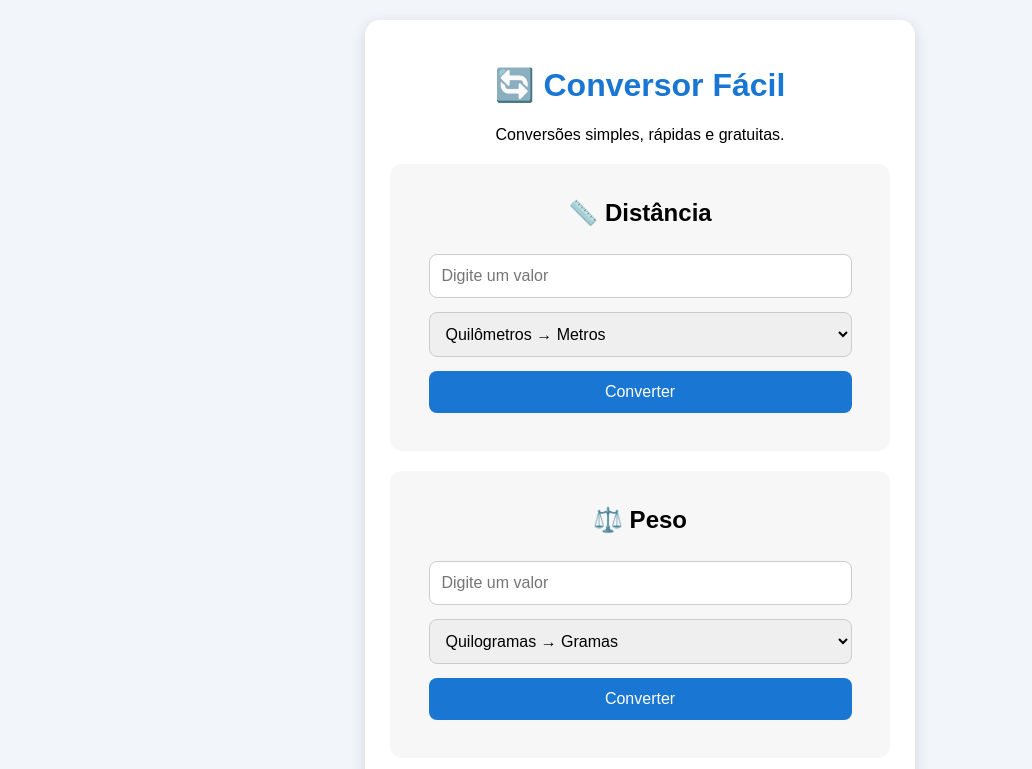
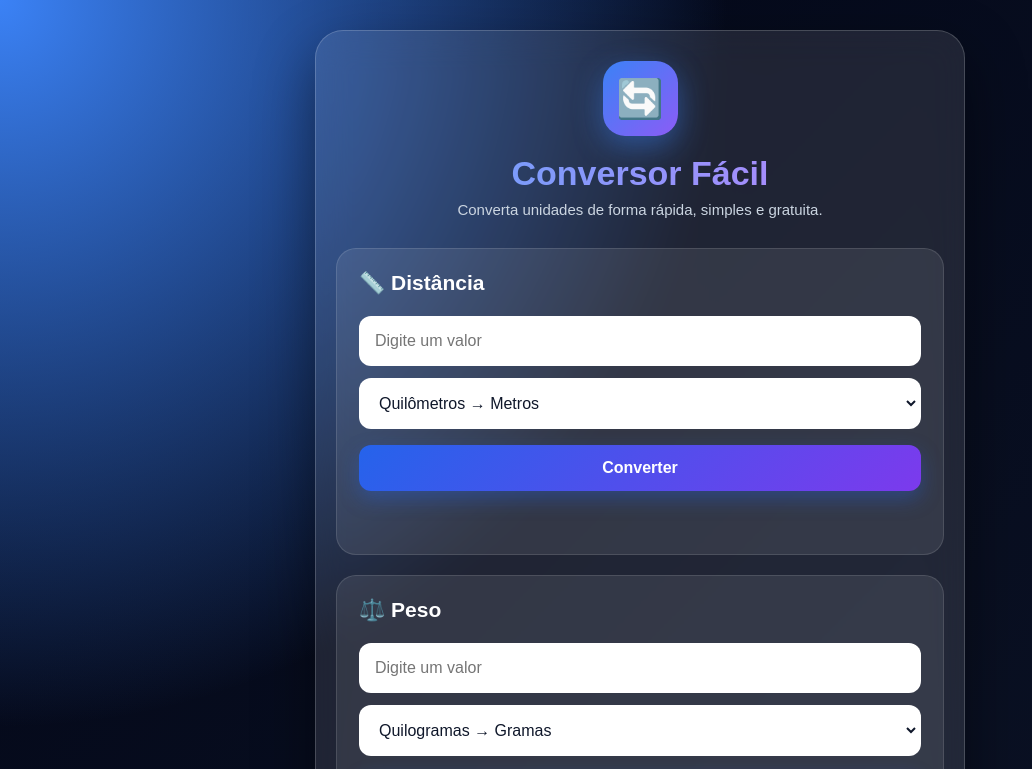
Before and after one commit to juannicolasferreira928-cmyk/conversor-facil, a plain HTML site: page index.html in a window 1280 px wide. Shown: the top 769 px of the page, without its empty margins (0-1032 px from the left). Drawn offline with Linux system fonts and the light colour scheme.

Commit message:
Update index.html

```diff
--- a/index.html
+++ b/index.html
@@ -3,56 +3,217 @@
 <head>
   <meta charset="UTF-8">
   <meta name="viewport" content="width=device-width, initial-scale=1.0">
+
   <title>Conversor Fácil</title>
 
   <style>
+    * {
+      box-sizing: border-box;
+    }
+
     body {
+      margin: 0;
       font-family: Arial, sans-serif;
-      background: #f2f5f9;
-      margin: 0;
-      padding: 20px;
-      text-align: center;
+      min-height: 100vh;
+      padding: 30px 15px;
+      color: #ffffff;
+
+      background:
+        radial-gradient(circle at top left, #3b82f6 0%, transparent 35%),
+        radial-gradient(circle at bottom right, #8b5cf6 0%, transparent 35%),
+        linear-gradient(135deg, #020617, #0f172a);
     }
 
     .caixa {
-      max-width: 500px;
+      width: 100%;
+      max-width: 650px;
       margin: auto;
-      background: white;
-      padding: 25px;
-      border-radius: 15px;
-      box-shadow: 0 4px 15px #0002;
+      padding: 30px 20px;
+
+      background: rgba(255, 255, 255, 0.10);
+      border: 1px solid rgba(255, 255, 255, 0.18);
+      border-radius: 28px;
+
+      backdrop-filter: blur(18px);
+      -webkit-backdrop-filter: blur(18px);
+
+      box-shadow:
+        0 25px 60px rgba(0, 0, 0, 0.45);
+    }
+
+    .topo {
+      text-align: center;
+      margin-bottom: 30px;
+    }
+
+    .logo {
+      width: 75px;
+      height: 75px;
+      margin: auto;
+
+      display: flex;
+      align-items: center;
+      justify-content: center;
+
+      border-radius: 22px;
+
+      font-size: 38px;
+
+      background: linear-gradient(135deg, #3b82f6, #8b5cf6);
+
+      box-shadow:
+        0 10px 30px rgba(59, 130, 246, 0.45);
     }
 
     h1 {
-      color: #1976d2;
+      margin: 18px 0 8px;
+      font-size: 34px;
+
+      background: linear-gradient(90deg, #60a5fa, #c084fc);
+      -webkit-background-clip: text;
+      -webkit-text-fill-color: transparent;
+    }
+
+    .descricao {
+      margin: 0;
+      color: #cbd5e1;
+      font-size: 15px;
     }
 
     .conversor {
       margin-top: 20px;
-      padding: 15px;
-      border-radius: 12px;
-      background: #f7f7f7;
+      padding: 22px;
+
+      border-radius: 20px;
+
+      background: rgba(255, 255, 255, 0.09);
+      border: 1px solid rgba(255, 255, 255, 0.12);
+
+      transition: 0.25s;
     }
 
-    input, select, button {
-      width: 90%;
-      padding: 12px;
-      margin: 7px;
-      border-radius: 8px;
-      border: 1px solid #ccc;
+    .conversor:hover {
+      transform: translateY(-3px);
+
+      background: rgba(255, 255, 255, 0.13);
+
+      box-shadow:
+        0 12px 30px rgba(0, 0, 0, 0.25);
+    }
+
+    .conversor h2 {
+      margin: 0 0 15px;
+      color: #ffffff;
+      font-size: 21px;
+    }
+
+    input,
+    select,
+    button {
+      width: 100%;
+      padding: 14px;
+      margin: 6px 0;
+
+      border-radius: 12px;
+
       font-size: 16px;
+      font-family: Arial, sans-serif;
+
       box-sizing: border-box;
     }
 
+    input,
+    select {
+      color: #0f172a;
+      background: #ffffff;
+      border: 2px solid transparent;
+
+      outline: none;
+
+      transition: 0.2s;
+    }
+
+    input:focus,
+    select:focus {
+      border-color: #60a5fa;
+      box-shadow: 0 0 0 3px rgba(96, 165, 250, 0.2);
+    }
+
     button {
-      background: #1976d2;
-      color: white;
+      margin-top: 10px;
+
+      color: #ffffff;
+      font-weight: bold;
+
       border: none;
+
+      cursor: pointer;
+
+      background: linear-gradient(135deg, #2563eb, #7c3aed);
+
+      box-shadow:
+        0 8px 20px rgba(37, 99, 235, 0.35);
+
+      transition: 0.2s;
+    }
+
+    button:hover {
+      transform: translateY(-2px);
+
+      box-shadow:
+        0 12px 25px rgba(124, 58, 237, 0.45);
+    }
+
+    button:active {
+      transform: scale(0.98);
     }
 
     p[id^="resultado"] {
+      min-height: 20px;
+
+      margin: 15px 0 0;
+
+      color: #93c5fd;
+
+      font-size: 17px;
       font-weight: bold;
-      margin-top: 10px;
+
+      text-shadow:
+        0 0 10px rgba(147, 197, 253, 0.25);
+    }
+
+    .rodape {
+      text-align: center;
+      margin-top: 25px;
+
+      color: #94a3b8;
+      font-size: 13px;
+    }
+
+    @media (max-width: 480px) {
+
+      body {
+        padding: 15px 10px;
+      }
+
+      .caixa {
+        padding: 25px 15px;
+        border-radius: 22px;
+      }
+
+      h1 {
+        font-size: 28px;
+      }
+
+      .logo {
+        width: 65px;
+        height: 65px;
+        font-size: 32px;
+      }
+
+      .conversor {
+        padding: 18px;
+      }
     }
   </style>
 </head>
@@ -61,84 +222,186 @@
 
   <div class="caixa">
 
-    <h1>🔄 Conversor Fácil</h1>
-    <p>Conversões simples, rápidas e gratuitas.</p>
+    <div class="topo">
+
+      <div class="logo">
+        🔄
+      </div>
+
+      <h1>Conversor Fácil</h1>
+
+      <p class="descricao">
+        Converta unidades de forma rápida, simples e gratuita.
+      </p>
+
+    </div>
+
 
     <!-- DISTÂNCIA -->
+
     <div class="conversor">
+
       <h2>📏 Distância</h2>
 
-      <input type="number" id="valor" placeholder="Digite um valor">
+      <input
+        type="number"
+        id="valor"
+        placeholder="Digite um valor"
+      >
 
       <select id="unidade">
-        <option value="km">Quilômetros → Metros</option>
-        <option value="m">Metros → Quilômetros</option>
-        <option value="cm">Centímetros → Metros</option>
+
+        <option value="km">
+          Quilômetros → Metros
+        </option>
+
+        <option value="m">
+          Metros → Quilômetros
+        </option>
+
+        <option value="cm">
+          Centímetros → Metros
+        </option>
+
       </select>
 
-      <button onclick="converter()">Converter</button>
+      <button onclick="converter()">
+        Converter
+      </button>
 
       <p id="resultado"></p>
+
     </div>
 
+
     <!-- PESO -->
+
     <div class="conversor">
+
       <h2>⚖️ Peso</h2>
 
-      <input type="number" id="peso" placeholder="Digite um valor">
+      <input
+        type="number"
+        id="peso"
+        placeholder="Digite um valor"
+      >
 
       <select id="unidadePeso">
-        <option value="kg">Quilogramas → Gramas</option>
-        <option value="g">Gramas → Quilogramas</option>
-        <option value="mg">Miligramas → Gramas</option>
+
+        <option value="kg">
+          Quilogramas → Gramas
+        </option>
+
+        <option value="g">
+          Gramas → Quilogramas
+        </option>
+
+        <option value="mg">
+          Miligramas → Gramas
+        </option>
+
       </select>
 
-      <button onclick="converterPeso()">Converter</button>
+      <button onclick="converterPeso()">
+        Converter
+      </button>
 
       <p id="resultadoPeso"></p>
+
     </div>
 
+
     <!-- VOLUME -->
+
     <div class="conversor">
+
       <h2>🧪 Volume</h2>
 
-      <input type="number" id="volume" placeholder="Digite um valor">
+      <input
+        type="number"
+        id="volume"
+        placeholder="Digite um valor"
+      >
 
       <select id="unidadeVolume">
-        <option value="l">Litros → Mililitros</option>
-        <option value="ml">Mililitros → Litros</option>
+
+        <option value="l">
+          Litros → Mililitros
+        </option>
+
+        <option value="ml">
+          Mililitros → Litros
+        </option>
+
       </select>
 
-      <button onclick="converterVolume()">Converter</button>
+      <button onclick="converterVolume()">
+        Converter
+      </button>
 
       <p id="resultadoVolume"></p>
+
     </div>
 
+
     <!-- TEMPERATURA -->
+
     <div class="conversor">
+
       <h2>🌡️ Temperatura</h2>
 
-      <input type="number" id="temperatura" placeholder="Digite um valor">
+      <input
+        type="number"
+        id="temperatura"
+        placeholder="Digite um valor"
+      >
 
       <select id="unidadeTemperatura">
-        <option value="c-f">Celsius → Fahrenheit</option>
-        <option value="f-c">Fahrenheit → Celsius</option>
-        <option value="c-k">Celsius → Kelvin</option>
-        <option value="k-c">Kelvin → Celsius</option>
+
+        <option value="c-f">
+          Celsius → Fahrenheit
+        </option>
+
+        <option value="f-c">
+          Fahrenheit → Celsius
+        </option>
+
+        <option value="c-k">
+          Celsius → Kelvin
+        </option>
+
+        <option value="k-c">
+          Kelvin → Celsius
+        </option>
+
       </select>
 
-      <button onclick="converterTemperatura()">Converter</button>
+      <button onclick="converterTemperatura()">
+        Converter
+      </button>
 
       <p id="resultadoTemperatura"></p>
+
+    </div>
+
+
+    <div class="rodape">
+      Conversor Fácil • Gratuito e simples
     </div>
 
   </div>
 
+
   <script>
 
     function converter() {
-      let valor = Number(document.getElementById("valor").value);
-      let unidade = document.getElementById("unidade").value;
+
+      let valor =
+        Number(document.getElementById("valor").value);
+
+      let unidade =
+        document.getElementById("unidade").value;
+
       let resultado = "";
 
       if (unidade === "km") {
@@ -153,13 +416,19 @@
         resultado = valor / 100 + " metros";
       }
 
-      document.getElementById("resultado").innerText = resultado;
+      document.getElementById("resultado").innerText =
+        resultado;
     }
 
 
     function converterPeso() {
-      let valor = Number(document.getElementById("peso").value);
-      let unidade = document.getElementById("unidadePeso").value;
+
+      let valor =
+        Number(document.getElementById("peso").value);
+
+      let unidade =
+        document.getElementById("unidadePeso").value;
+
       let resultado = "";
 
       if (unidade === "kg") {
@@ -174,13 +443,19 @@
         resultado = valor / 1000 + " gramas";
       }
 
-      document.getElementById("resultadoPeso").innerText = resultado;
+      document.getElementById("resultadoPeso").innerText =
+        resultado;
     }
 
 
     function converterVolume() {
-      let valor = Number(document.getElementById("volume").value);
-      let unidade = document.getElementById("unidadeVolume").value;
+
+      let valor =
+        Number(document.getElementById("volume").value);
+
+      let unidade =
+        document.getElementById("unidadeVolume").value;
+
       let resultado = "";
 
       if (unidade === "l") {
@@ -191,32 +466,43 @@
         resultado = valor / 1000 + " litros";
       }
 
-      document.getElementById("resultadoVolume").innerText = resultado;
+      document.getElementById("resultadoVolume").innerText =
+        resultado;
     }
 
 
     function converterTemperatura() {
-      let valor = Number(document.getElementById("temperatura").value);
-      let unidade = document.getElementById("unidadeTemperatura").value;
+
+      let valor =
+        Number(document.getElementById("temperatura").value);
+
+      let unidade =
+        document.getElementById("unidadeTemperatura").value;
+
       let resultado = "";
 
       if (unidade === "c-f") {
-        resultado = (valor * 9 / 5 + 32).toFixed(2) + " °F";
+        resultado =
+          (valor * 9 / 5 + 32).toFixed(2) + " °F";
       }
 
       if (unidade === "f-c") {
-        resultado = ((valor - 32) * 5 / 9).toFixed(2) + " °C";
+        resultado =
+          ((valor - 32) * 5 / 9).toFixed(2) + " °C";
       }
 
       if (unidade === "c-k") {
-        resultado = (valor + 273.15).toFixed(2) + " K";
+        resultado =
+          (valor + 273.15).toFixed(2) + " K";
       }
 
       if (unidade === "k-c") {
-        resultado = (valor - 273.15).toFixed(2) + " °C";
+        resultado =
+          (valor - 273.15).toFixed(2) + " °C";
       }
 
-      document.getElementById("resultadoTemperatura").innerText = resultado;
+      document.getElementById("resultadoTemperatura").innerText =
+        resultado;
     }
 
   </script>
```
